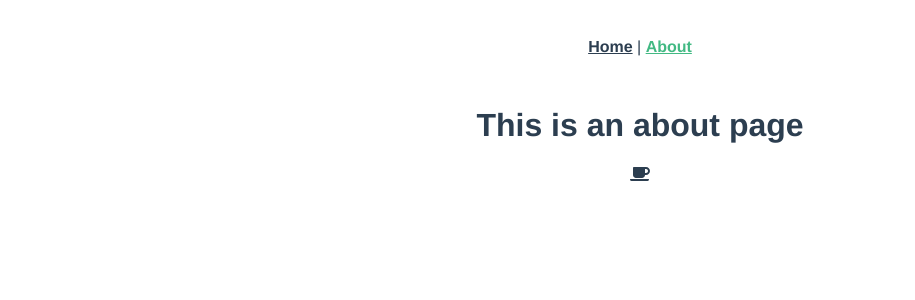
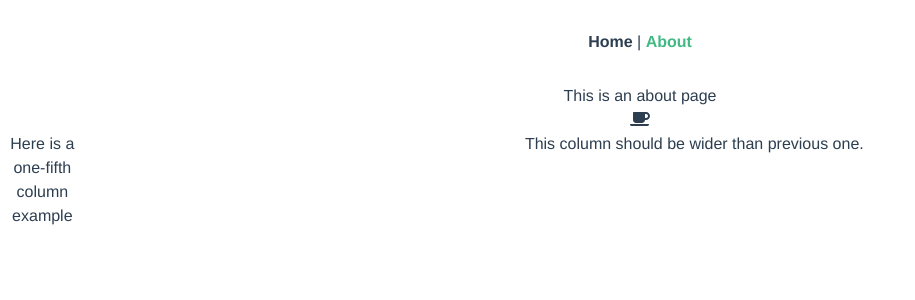
Before and after one commit to dmytro-bilokha/nibee, a Vue app in the folder admin-frontend/: page /#/about in a window 1280 px wide. Shown: the top 300 px of the page, without its empty margins (0-915 px from the left). Built offline with nearby package versions, Linux system fonts and the light colour scheme.

Commit message:
Added Bulma css framework

```diff
--- a/admin-frontend/package.json
+++ b/admin-frontend/package.json
@@ -12,6 +12,7 @@
     "@fortawesome/fontawesome-svg-core": "1.2.7",
     "@fortawesome/free-solid-svg-icons": "5.4.2",
     "@fortawesome/vue-fontawesome": "0.1.1",
+    "bulma": "0.7.2",
     "vue": "^2.5.17",
     "vue-router": "^3.0.1",
     "vuex": "^3.0.1"
--- a/admin-frontend/src/main.js
+++ b/admin-frontend/src/main.js
@@ -2,6 +2,7 @@ import Vue from 'vue';
 import { library } from '@fortawesome/fontawesome-svg-core';
 import { faCoffee } from '@fortawesome/free-solid-svg-icons';
 import { FontAwesomeIcon } from '@fortawesome/vue-fontawesome';
+import 'bulma/css/bulma.css';
 import App from './App.vue';
 import router from './router';
 import store from './store';
--- a/admin-frontend/src/views/About.vue
+++ b/admin-frontend/src/views/About.vue
@@ -2,5 +2,13 @@
   <div class="about">
     <h1>This is an about page</h1>
     <font-awesome-icon icon="coffee" />
+    <div class="columns">
+      <div class="column is-1 is-pulled-left">
+        Here is a one-fifth column example
+      </div>
+      <div class="column">
+        This column should be wider than previous one.
+      </div>
+    </div>
   </div>
 </template>
```
Also changed, not shown: 1 other file (tests, documents, lock files or other folders).
